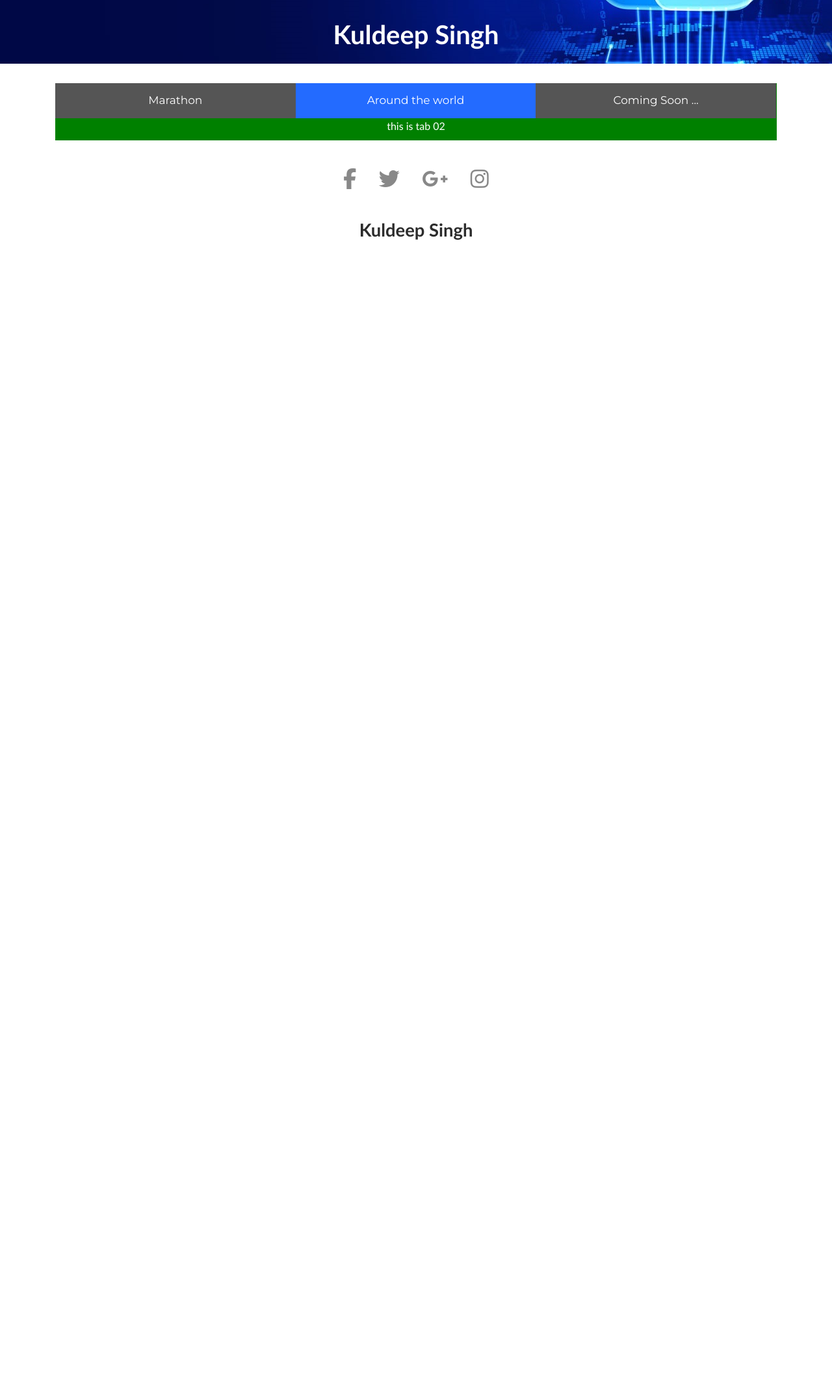
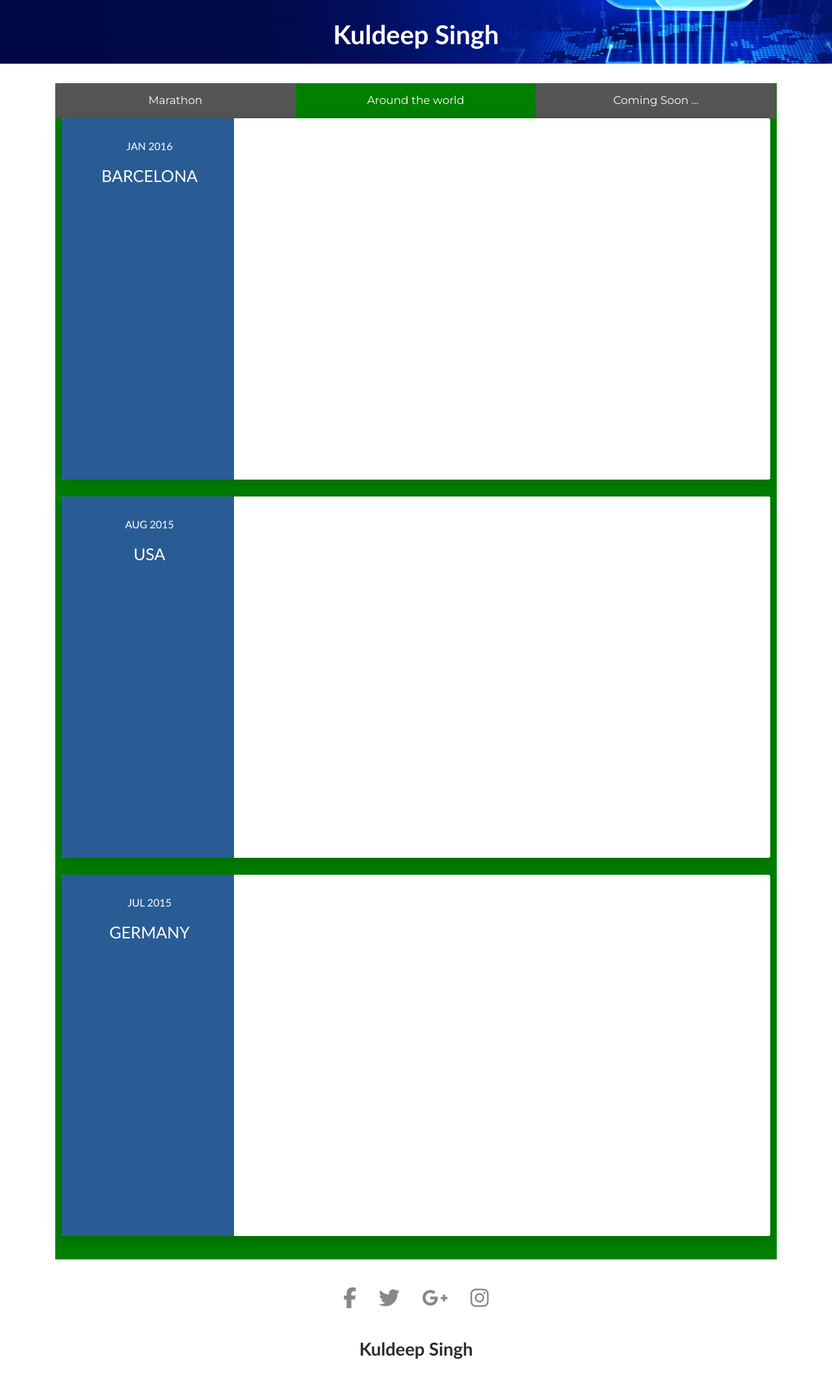
Before and after one commit to kuldeep-in/ResumeWebsiteNetCoreRepo, an ASP.NET Core app: page /PersonalProfile in a window 1280 px wide, after a click on "Around the world". Shown: the part 202-2344 px from the top of the page at 65% size. Before the commit the page ends 571 px from the top, so only its background shows below. Run offline with ASP.NET Core 8, Linux system fonts and the light colour scheme; some libraries are stand-ins or nearby versions.

Commit message:
some changes to tabs

```diff
--- a/Pages/PersonalProfile.cshtml
+++ b/Pages/PersonalProfile.cshtml
@@ -53,7 +53,7 @@
                 @*<div class="h4 text-center mb-4 title">Marathon Certificates</div>*@
 
                 <button class="tablink" onclick="openCity('tab01', this, '#236bff')" id="defaultOpen">Marathon</button>
-                <button class="tablink" onclick="openCity('tab02', this, '#236bff')" >Around the world</button>
+                <button class="tablink" onclick="openCity('tab02', this, 'green')" >Around the world</button>
                 <button class="tablink" onclick="openCity('tab03', this, '#236bff')">Coming Soon ...</button>
 
                 <div id="tab01" class="card tabcontent">
@@ -164,7 +164,53 @@
                 </div>
 
                 <div id="tab02" class="tabcontent">
-                    this is tab 02
+                    <div class="card">
+                        <div class="row">
+                            <div class="col-md-3 bg-primary">
+                                <div class="card-body cc-experience-header">
+                                    <p>Jan 2016</p>
+                                    <div class="h5">Barcelona</div>
+                                </div>
+                            </div>
+                            <div class="col-md-4">
+                                <embed height="550" width="400" src="@String.Format("{0}/H11_Pune.jpg{1}", @Configuration["BlobURL"], @Configuration["SASToken"])" />
+                            </div>
+                            <div class="col-md-5">
+                                <embed height="550" width="400" src="@String.Format("{0}/H11_Pune.jpg{1}", @Configuration["BlobURL"], @Configuration["SASToken"])" />
+                            </div>
+                        </div>
+                    </div>
+                    <div class="card">
+                        <div class="row">
+                            <div class="col-md-3 bg-primary">
+                                <div class="card-body cc-experience-header">
+                                    <p>Aug 2015</p>
+                                    <div class="h5">USA</div>
+                                </div>
+                            </div>
+                            <div class="col-md-4">
+                                <embed height="550" width="400" src="@String.Format("{0}/H11_Pune.jpg{1}", @Configuration["BlobURL"], @Configuration["SASToken"])" />
+                            </div>
+                            <div class="col-md-5">
+                                <embed height="550" width="400" src="@String.Format("{0}/H11_Pune.jpg{1}", @Configuration["BlobURL"], @Configuration["SASToken"])" />
+                            </div>
+                        </div>
+                    </div>
+                    <div class="card">
+                        <div class="row">
+                            <div class="col-md-3 bg-primary">
+                                <div class="card-body cc-experience-header">
+                                    <p>Jul 2015</p>
+                                    <div class="h5">Germany</div>
+                                </div>
+                            </div>
+                            <div class="col-md-4">
+                                <embed height="550" width="400" src="@String.Format("{0}/H11_Pune.jpg{1}", @Configuration["BlobURL"], @Configuration["SASToken"])" />
+                            </div>
+                            <div class="col-md-5">
+                                <embed height="550" width="400" src="@String.Format("{0}/H11_Pune.jpg{1}", @Configuration["BlobURL"], @Configuration["SASToken"])" />
+                            </div>
+                        </div>
                 </div>
                 <div id="tab03" class="tabcontent">
                     this is tab 03
```
